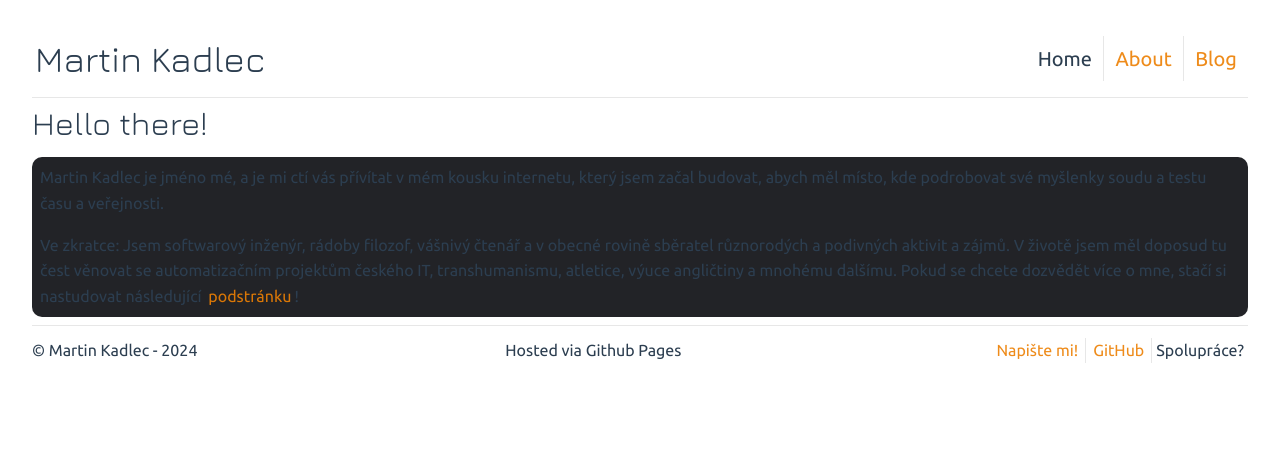
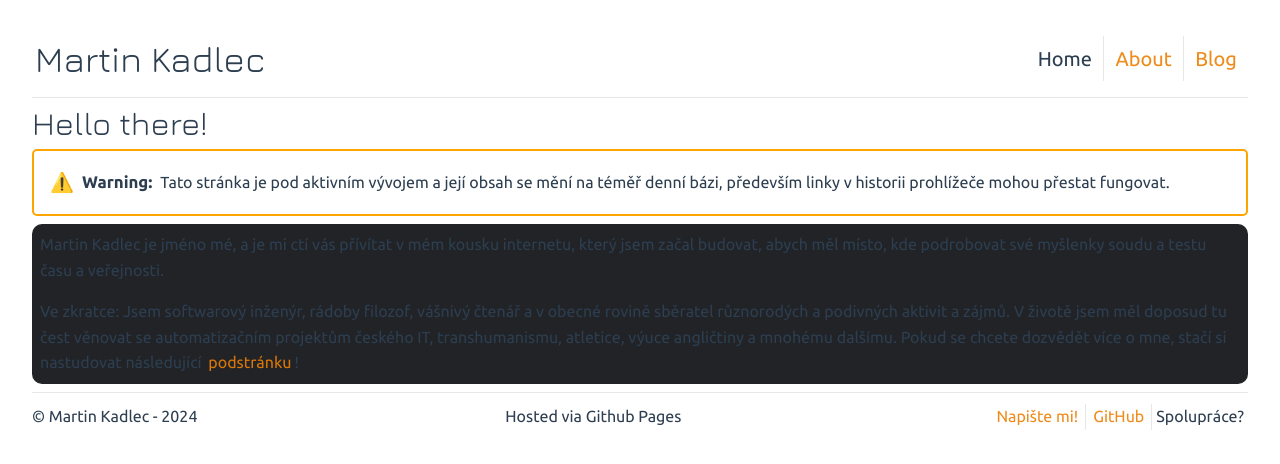
Before and after one commit to R4tmax/R4tmax.github.io, a Vue app: page / in a window 1280 px wide. Shown: the top 464 px of the page. Built offline with nearby package versions, Linux system fonts and the light colour scheme.

Commit message:
Add a warning card

```diff
--- a/src/assets/main.css
+++ b/src/assets/main.css
@@ -115,3 +115,27 @@ footer {
   transition: none;
   transform: none;
 }
+
+/* Warning Card Banner */
+.warning-card {
+  padding: 1rem;
+  border: 2px solid orange;
+  border-radius: 5px;
+  background-color: var(--color-background); /* Match the page background */
+  color: var(--color-text); /* Match text color */
+  display: flex;
+  align-items: center;
+  font-size: 1rem;
+}
+
+.warning-card strong {
+  font-size: 1.05rem;
+  font-weight: bold;
+}
+
+/* Optional: Add icon and adjust padding */
+.warning-card::before {
+  content: "⚠️";
+  margin-right: 0.5rem;
+  font-size: 1.2rem;
+}
--- a/src/views/HomeView.vue
+++ b/src/views/HomeView.vue
@@ -5,6 +5,10 @@
 <template>
   <main>
     <h1>Hello there!</h1>
+      <div class="warning-card">
+    <strong>Warning: &MediumSpace; </strong> Tato stránka je pod aktivním vývojem a její obsah se mění na téměř denní bázi, především linky v historii prohlížeče mohou přestat fungovat.
+  </div>
+
     <section>
       <p>
         Martin Kadlec je jméno mé, a je mi ctí vás přívítat v mém kousku internetu,
```
